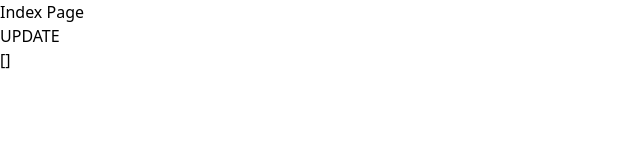
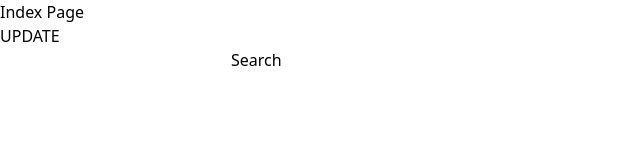
Before and after one commit to hasin202/royale-mates, a Next.js app: page / in a window 1280 px wide. Shown: the top 160 px of the page, without its empty margins (0-640 px from the left). Built offline with nearby package versions, Linux system fonts and the light colour scheme.

Commit message:
feat: search bar for dynamically searching user

```diff
--- /dev/null
+++ b/src/components/search-bar.tsx
@@ -0,0 +1,57 @@
+import axios from "axios";
+import { DbRow } from "@/lib/types/db-types";
+import { Dispatch, useState, FormEvent, ChangeEvent } from "react";
+import { handleError } from "@/lib/helpers/handle-error/handle-error";
+
+type Props = {
+  setBattles: Dispatch<DbRow[]>;
+  setError: Dispatch<string>;
+};
+
+const SearchBar: React.FC<Props> = ({ setBattles, setError }) => {
+  const [searchTerm, setSearchTerm] = useState("");
+
+  const handleChange = (event: ChangeEvent<HTMLInputElement>) => {
+    setSearchTerm(event.target.value);
+  };
+
+  const fetchData = async (playerTag: string) => {
+    try {
+      const response = await axios.get(`/api/update-db?playerTag=${playerTag}`);
+      setBattles(response.data.body.battles);
+      setError(""); // Clear any existing errors
+    } catch (error) {
+      // If error.response exists and has a data property, use it, otherwise use a default message
+      if (axios.isAxiosError(error)) {
+        console.log(error);
+        setError(error.response?.data.error.extraInfo);
+      } else {
+        handleError(error, "something went wrong when getting battles");
+      }
+    }
+  };
+
+  const handleSearch = async (e: FormEvent<HTMLFormElement>) => {
+    e.preventDefault();
+    // Implement the search logic here using searchTerm
+    try {
+      await fetchData(searchTerm);
+    } catch {
+      setError("Oops we couldnt find that user");
+    }
+  };
+
+  return (
+    <>
+      <form onSubmit={handleSearch}>
+        <input
+          type="text"
+          onChange={handleChange} // This line is necessary to update searchTerm
+        />
+        <button type="submit">Search</button>
+      </form>
+    </>
+  );
+};
+
+export default SearchBar;
--- a/src/pages/api/update-db.ts
+++ b/src/pages/api/update-db.ts
@@ -23,6 +23,7 @@ export default async function handler(
         body: {
           success: true,
           rowsAdded: `inserted ${friendlyBattles.length} rows`,
+          battles: allBattles,
         },
       });
     }
@@ -45,6 +46,7 @@ export default async function handler(
         body: {
           success: true,
           rowsAdded: `inserted ${friendlyBattles.length} rows`,
+          battles: allBattles,
         },
       });
     }
--- a/src/pages/index.tsx
+++ b/src/pages/index.tsx
@@ -1,9 +1,10 @@
 import React, { useState } from "react";
 import axios from "axios";
-import { ApiError } from "next/dist/server/api-utils";
+import SearchBar from "@/components/search-bar";
+import { DbRow } from "@/lib/types/db-types";
 
 const IndexPage = () => {
-  const [battles, setBattles] = useState([]);
+  const [battles, setBattles] = useState<DbRow[]>();
   const [error, setError] = useState(""); // State to store the error message
 
   const fetchData = async () => {
@@ -29,7 +30,12 @@ const IndexPage = () => {
       {/* Render error message if it exists */}
       {error && <p className="error-message">{error}</p>}
       {/* Render battles if no error */}
-      {!error && <p>{JSON.stringify(battles)}</p>}
+      {!error && (
+        <>
+          <SearchBar setBattles={setBattles} setError={setError} />
+          <p>{JSON.stringify(battles)}</p>
+        </>
+      )}
     </div>
   );
 };
```
